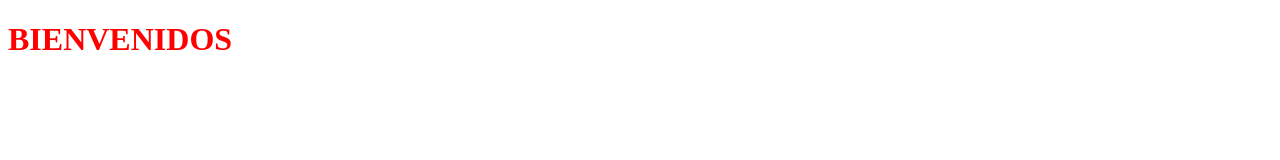
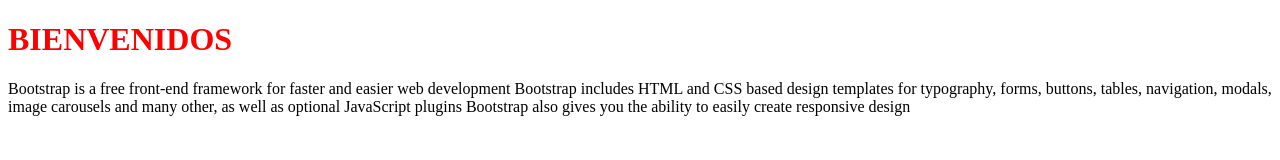
Before and after one commit to hernancucalon/clase175, a plain HTML site: page index.html in a window 1280 px wide. Drawn offline with Linux system fonts and the light colour scheme.

Commit message:
definicion

```diff
--- a/index.html
+++ b/index.html
@@ -7,5 +7,8 @@
 </head>
 <body>
 <h1>BIENVENIDOS</h1>
+<p>Bootstrap is a free front-end framework for faster and easier web development
+Bootstrap includes HTML and CSS based design templates for typography, forms, buttons, tables, navigation, modals, image carousels and many other, as well as optional JavaScript plugins
+Bootstrap also gives you the ability to easily create responsive design</p>
 </body>
 </html>
```
